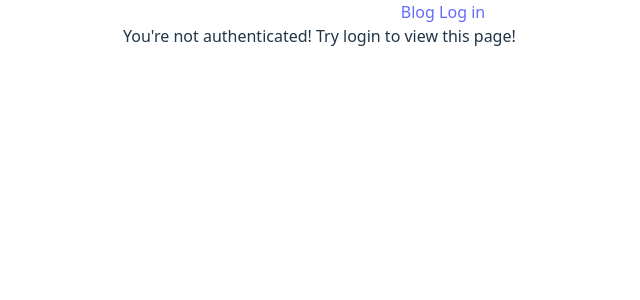
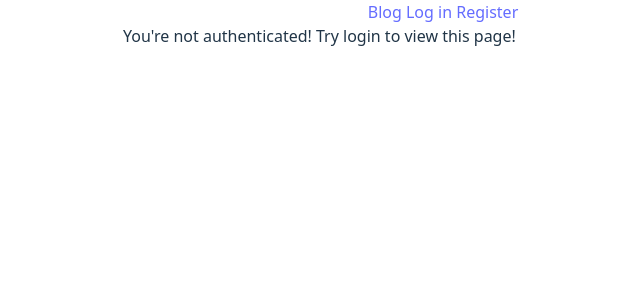
Before and after one commit to serkosal/personal-blog, a Django app: page /accounts/profile/ in a window 1280 px wide. Shown: the top 300 px of the page, without its empty margins (197-837 px from the left). Run offline with Django 5.2, Linux system fonts and the light colour scheme.

Commit message:
added basic register functionallity

```diff
--- a/backend/main/templates/main/base.html
+++ b/backend/main/templates/main/base.html
@@ -31,7 +31,7 @@
         </form>
       {% else %}
         <a href="{% url 'users:login' %}">Log in</a>
-        <!-- <a href=" url 'register'">Register</a> -->
+        <a href="{% url 'users:register' %}">Register</a>
       {% endif %}
 
     </header>
--- a/backend/users/templates/registration/register.html
+++ b/backend/users/templates/registration/register.html
@@ -2,6 +2,7 @@
 
 {% block content %}
 
+    <h1>Register</h1>
     {% if form.errors %}
         <p>{{form.errors}}</p>
     {% endif %}
--- a/backend/users/urls.py
+++ b/backend/users/urls.py
@@ -1,10 +1,11 @@
 from django.urls import path, include
 
-from .views import profile
+from .views import profile, RegisterView
 
 app_name = "users"
 urlpatterns = [
 
     path('', include("django.contrib.auth.urls")),
     path('profile/', profile, name='profile'),
+    path('register/', RegisterView.as_view(), name="register")
 ]
--- a/backend/users/views.py
+++ b/backend/users/views.py
@@ -1,7 +1,16 @@
+from django.contrib.auth.forms import UserCreationForm
+from django.shortcuts import render
+from django.views.generic import CreateView
+from django.urls import reverse_lazy
 from django.http import HttpRequest, HttpResponse
-from django.shortcuts import render
 
 # Create your views here.
+
+class RegisterView(CreateView):
+    form_class = UserCreationForm
+    success_url = reverse_lazy('users:login')
+    template_name = "registration/register.html"
+
 
 def profile(req: HttpRequest) -> HttpResponse:
 
```
